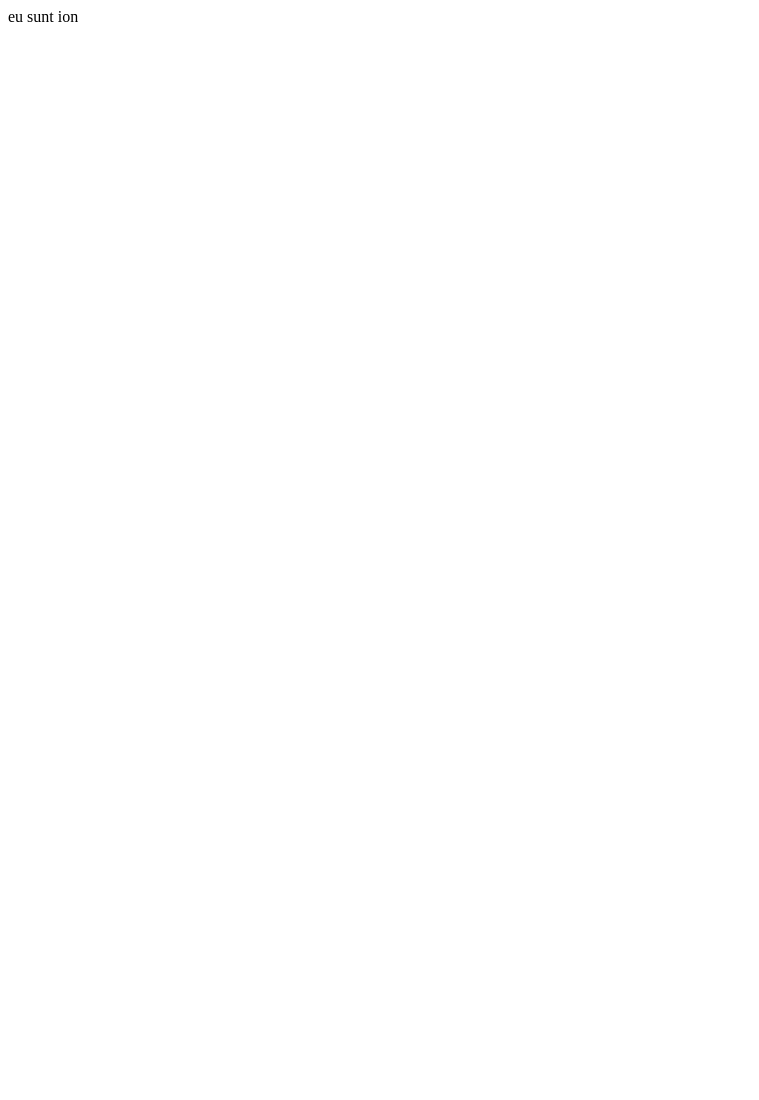
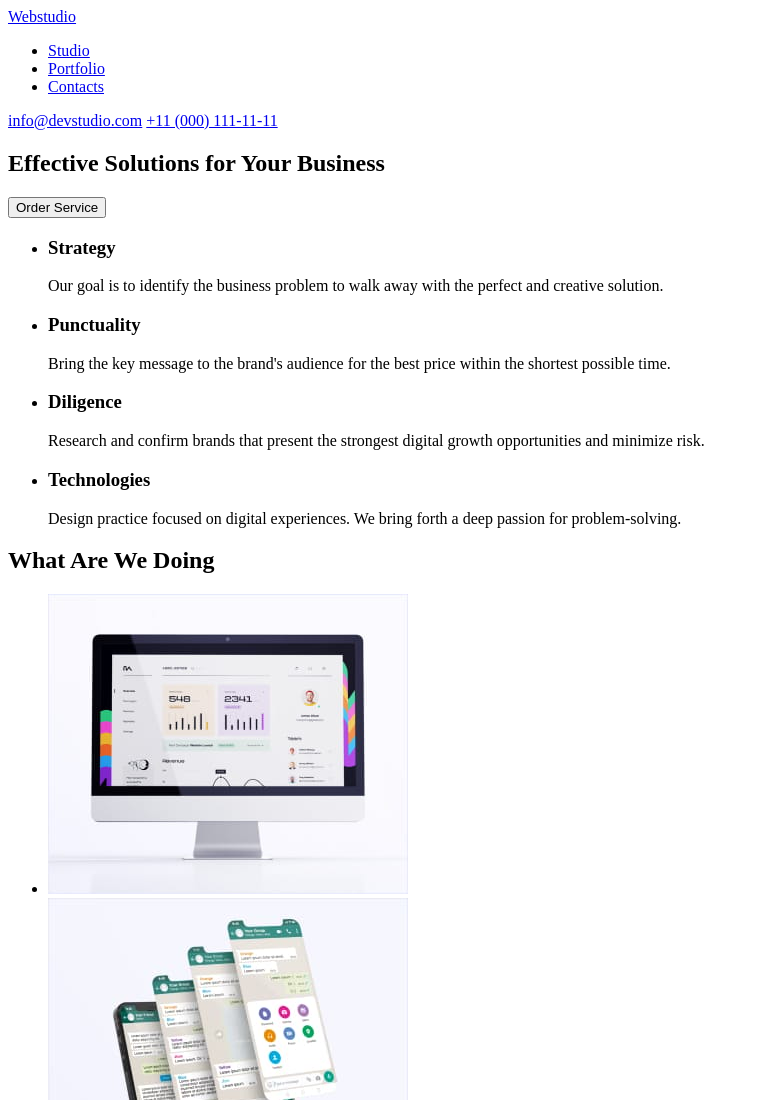
Before and after one commit to Ion-Gavrilencu/goit-markup-hw-01, a plain HTML site: page index.html in a window 1280 px wide. Shown: the top 1100 px of the page, without its empty margins (0-759 px from the left). Before the commit the page ends 800 px from the top, so only its background shows below. Drawn offline with Linux system fonts and the light colour scheme.

Commit message:
home-work-1
tema pentru acasa

```diff
--- a/index.html
+++ b/index.html
@@ -6,6 +6,85 @@
     <title>Web Studio</title>
   </head>
   <body>
-    <header>eu sunt ion</header>
+    <header>
+      <a href="index.html">Webstudio</a>
+      <nav>
+        <ul>
+          <li><a href="index.html">Studio</a></li>
+          <li><a href="Portfolio.html">Portfolio</a></li>
+          <li><a href="Contacts.html">Contacts</a></li>
+        </ul>
+      </nav>
+      <a href="info@devstudio.com">info@devstudio.com</a>
+      <a href="tel:+11 (000) 111-11-11">+11 (000) 111-11-11</a>
+    </header>
+    <main>
+      <!-- Section 1 -->
+      <section>
+        <h1>Effective Solutions for Your Business</h1>
+        <button type="button">Order Service</button>
+      </section>
+
+      <!-- Section 2 -->
+      <section>
+        <ul>
+          <li>
+            <h3>Strategy</h3>
+            <p>
+              Our goal is to identify the business problem to walk away with the
+              perfect and creative solution.
+            </p>
+          </li>
+          <li>
+            <h3>Punctuality</h3>
+            <p>
+              Bring the key message to the brand's audience for the best price
+              within the shortest possible time.
+            </p>
+          </li>
+          <li>
+            <h3>Diligence</h3>
+            <p>
+              Research and confirm brands that present the strongest digital
+              growth opportunities and minimize risk.
+            </p>
+          </li>
+          <li>
+            <h3>Technologies</h3>
+            <p>
+              Design practice focused on digital experiences. We bring forth a
+              deep passion for problem-solving.
+            </p>
+          </li>
+        </ul>
+      </section>
+
+      <!-- Section 3 -->
+      <section>
+        <h2>What Are We Doing</h2>
+        <ul>
+          <li><img src="images/img 1IMG 1.jpg" alt="calculator" /></li>
+          <li><img src="images/img 2 IMG 2.jpg" alt="aplicatie" /></li>
+          <li><img src="images/img 3IMG 3.jpg" alt="telefon" /></li>
+        </ul>
+      </section>
+
+      <!-- Section 4 -->
+      <section>
+        <h2>Our Team</h2>
+        <img src="images/img 4.jpg" alt="Mark's picture" width="264" />
+        <h3>Mark Guerrero</h3>
+        <p>Product Designer</p>
+        <img src="images/img 5.jpg" alt="Tom's picture" width="264" />
+        <h3>Tom Ford</h3>
+        <p>Frontend Developer</p>
+        <img src="images/img 6.jpg" alt="Camila's picture" width="264" />
+        <h3>Camila Garcia</h3>
+        <p>Marketing</p>
+        <img src="images/img 7.jpg" alt="Daniel's picture" width="264" />
+        <h3>Daniel Wilson</h3>
+        <p>UI Designer</p>
+      </section>
+    </main>
   </body>
 </html>
```
Also changed, not shown: images/img 1IMG 1.jpg (added), images/img 2 IMG 2.jpg (added), images/img 3IMG 3.jpg (added), images/img 4.jpg (added), images/img 5.jpg (added), images/img 6.jpg (added), images/img 7.jpg (added).
